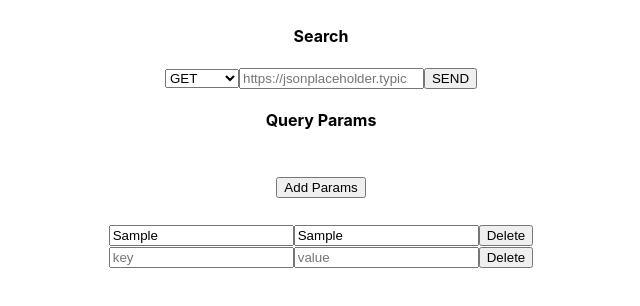
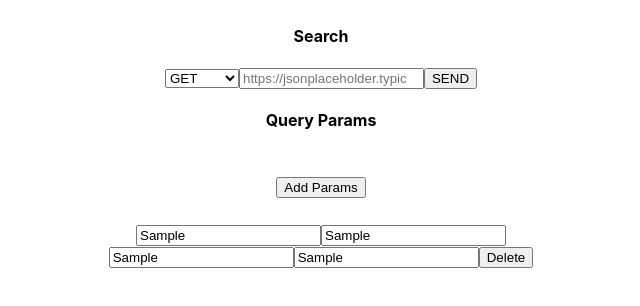
Before and after one commit to BrianARuff/postman-clone, a React (Create React App) app: page / in a window 1280 px wide. Both pictures are taken after typing "Sample", "Sample" into the empty fields and a click on the button "Add Params". Shown: the top 306 px of the page, without its empty margins (319-959 px from the left). Built offline with nearby package versions, Linux system fonts and the light colour scheme.

Commit message:
delete functionality no longer is jank, and is fully working

```diff
--- a/src/Components/AddQueryParamButton/AddQueryParamButton.tsx
+++ b/src/Components/AddQueryParamButton/AddQueryParamButton.tsx
@@ -5,10 +5,18 @@ import { setQueryParamsId } from "../../redux/actions/setQueryParamsId";
 
 function AddQueryParamButton(props: any) {
   const handleSetKeyValueToTotal = (e: any) => {
-    e.preventDefault();
-    const { setKeyValueToTotal, id } = props;
-    props.setQueryParamsId({ id });
-    props.setId(id + 1);
+    const {
+      setKeyValueToTotal,
+      setId,
+      id,
+      setQueryParamsId,
+      handleSetQueryParamsKey,
+      handleSetQueryParamsValue,
+    } = props;
+    handleSetQueryParamsKey();
+    handleSetQueryParamsValue();
+    setQueryParamsId({ id });
+    setId(id + 1);
     setKeyValueToTotal();
   };
   return (
--- a/src/Components/InputField/InputField.tsx
+++ b/src/Components/InputField/InputField.tsx
@@ -3,25 +3,15 @@ import { bindActionCreators } from "redux";
 import { deleteParamPair } from "../../redux/actions/deleteParamPair";
 
 function InputField(props: any) {
+  const { id, deleteParamPair, valueValue, keyValue } = props;
   const handleDeleteParamPair = (e: any) => {
     e.preventDefault();
-    const { id, deleteParamPair } = props;
-    deleteParamPair(id + 1);
+    deleteParamPair(id);
   };
   return (
     <div>
-      <input
-        onChange={props.handleSetQueryParamsKey}
-        type="text"
-        placeholder="key"
-        name="keyValue"
-      />
-      <input
-        onChange={props.handleSetQueryParamsValue}
-        type="text"
-        placeholder="value"
-        name="value"
-      />
+      <input value={valueValue} type="text" placeholder="key" name="keyValue" />
+      <input value={keyValue} type="text" placeholder="value" name="value" />
       <button onClick={handleDeleteParamPair}>Delete</button>
     </div>
   );
--- a/src/Components/QueryParams/QueryParams.tsx
+++ b/src/Components/QueryParams/QueryParams.tsx
@@ -11,26 +11,23 @@ import { useState } from "react";
 import InputField from "../InputField/InputField";
 
 function QueryParams(props: any) {
+  const { setQueryParamsKey, setQueryParamsValue } = props;
+
   const [id, setId] = useState(0);
-
-  const handleDeleteParamPair = (e: any) => {
-    e.preventDefault();
-    const { deleteParamPair } = props;
-    deleteParamPair(props.total[0]?.id);
-  };
+  const [formData, setFormData] = useState<{ value: string; keyValue: string }>(
+    { value: "", keyValue: "" }
+  );
 
   const handleSetQueryParamsKey = (e: any) => {
-    const { setQueryParamsKey } = props;
-    setQueryParamsKey({
-      [e.target.name]: e.target.value,
-    });
+    setQueryParamsKey(formData);
   };
 
   const handleSetQueryParamsValue = (e: any) => {
-    const { setQueryParamsValue } = props;
-    setQueryParamsValue({
-      [e.target.name]: e.target.value,
-    });
+    setQueryParamsValue(formData);
+  };
+
+  const handleKeyChange = (e: any) => {
+    setFormData(() => ({ ...formData, [e.target.name]: e.target.value }));
   };
 
   const { queryParams } = content;
@@ -40,20 +37,25 @@ function QueryParams(props: any) {
     <div style={{ textAlign: "center" }}>
       <h4 style={{ textAlign: "center" }}>{header}</h4>
       <div>
-        <AddQueryParamButton id={id} setId={setId} /> <br />
+        <AddQueryParamButton
+          id={id}
+          setId={setId}
+          handleSetQueryParamsKey={handleSetQueryParamsKey}
+          handleSetQueryParamsValue={handleSetQueryParamsValue}
+        />{" "}
+        <br />
         <input
-          onChange={handleSetQueryParamsKey}
+          onChange={handleKeyChange}
           type="text"
           placeholder="new key"
           name="keyValue"
         />
         <input
-          onChange={handleSetQueryParamsValue}
+          onChange={handleKeyChange}
           type="text"
-          placeholder="newvalue"
+          placeholder="new value"
           name="value"
         />
-        <button onClick={handleDeleteParamPair}>Delete</button>
       </div>
       <div
         style={{
@@ -68,8 +70,9 @@ function QueryParams(props: any) {
             <InputField
               id={param.id}
               key={param.id}
-              handleSetQueryParamsKey={handleSetQueryParamsKey}
-              handleSetQueryParamsValue={handleSetQueryParamsValue}
+              keyValue={param.keyValue}
+              valueValue={param.value}
+              setQueryParamsId={setQueryParamsId}
             />
           );
         })}
--- a/src/redux/reducers/queryParamReducer.ts
+++ b/src/redux/reducers/queryParamReducer.ts
@@ -23,24 +23,24 @@ export const queryParamReducer = (state = initState, action: Action) => {
     case SET_QUERY_PARAMS_VALUE:
       return {
         ...state,
-        value: action.payload?.value,
+        value: action.payload.value,
       };
     case SET_QUERY_PARAMS_KEY:
       return {
         ...state,
-        keyValue: action.payload?.keyValue,
+        keyValue: action.payload.keyValue,
       };
     case SET_QUERY_PARAMS_ID:
       return {
         ...state,
-        id: action.payload?.id,
+        id: action.payload.id,
       };
     case ADD_KEY_VALUE_TO_TOTAL:
       return {
         ...state,
         total: [
           ...state.total,
-          { [state.keyValue]: state.value, id: state.id },
+          { keyValue: state.keyValue, value: state.value, id: state.id },
         ],
       };
     case REMOVE_PARAM_PAIR:
```
